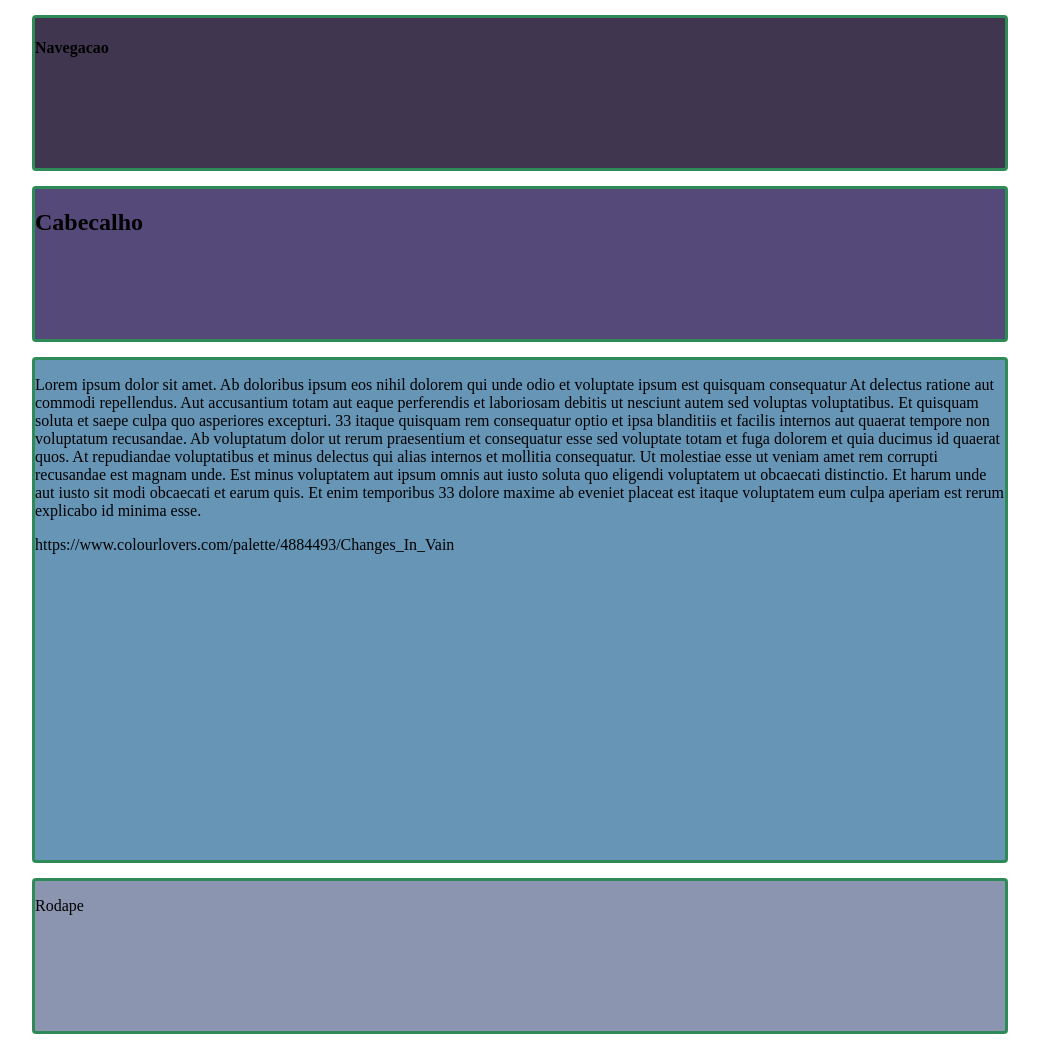
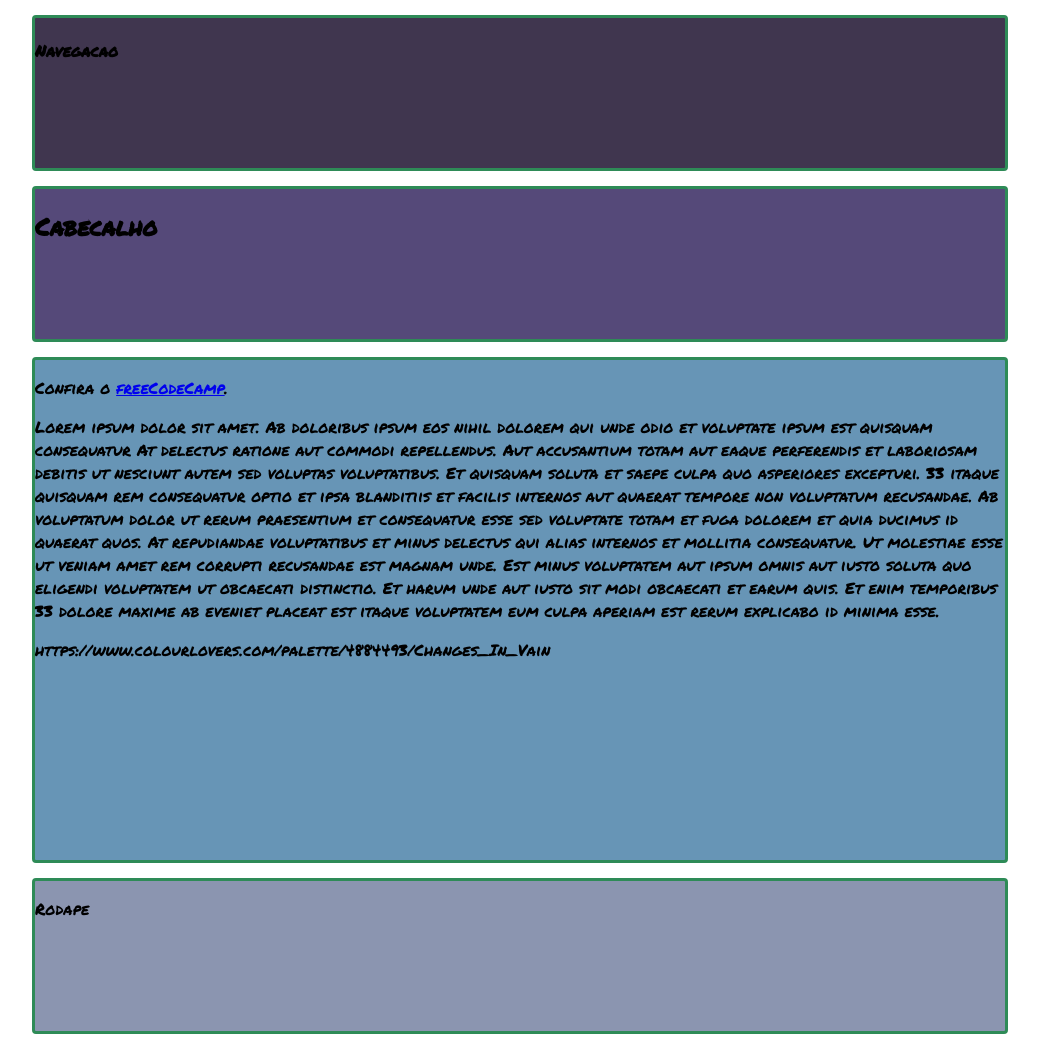
Before and after one commit to MarcoPCS/Novo-repositorio, a plain HTML site: page site/index.html in a window 1280 px wide. Shown: the whole page, without its empty margins (120-1159 px from the left). Drawn offline with Linux system fonts and the light colour scheme.

Commit message:
adicionando css e algumas modificações

```diff
--- /dev/null
+++ b/site/css/style.css
@@ -0,0 +1,33 @@
+@import url('https://fonts.googleapis.com/css2?family=Permanent+Marker&display=swap');
+.styleGeral{
+    border: 3px solid;
+    margin-left: auto;
+    margin-right: auto;
+    width: 970px;
+    margin-top: 15px;
+    border-radius: 4px;
+    font-family: 'Permanent Marker', cursive;
+    position: relative;
+}
+#stylenav{
+    border-color:seagreen;
+    height: 150px;
+    background-color: #40364F;
+}
+#styleheader{
+    border-color: seagreen;
+    height: 150px;
+    background-color: #554979;
+}
+
+#stylediv{
+    border-color: seagreen;
+    height: 500px;
+    background-color: #6795B6;
+    }
+
+#stylefooter{
+    border-color: seagreen;
+    height: 150px;
+    background-color: #8B95B0;
+}
--- a/site/index.html
+++ b/site/index.html
@@ -4,63 +4,20 @@
     <meta charset="UTF-8">
     <meta http-equiv="X-UA-Compatible" content="IE=edge">
     <meta name="viewport" content="width=nv, initial-scale=1.0">
+    <link rel="stylesheet" href="./css/style.css">
     <title>Document</title>
-    <style>
-        nav{
-        border: 3px solid;
-        margin-left: auto;
-        margin-right: auto;
-        width: 970px;
-        margin-top: 15px;
-        border-color:seagreen;
-        border-radius: 4px;
-        height: 150px;
-        background-color: #40364F;
-
-        }
-        header{
-        border: 3px solid;
-        margin-left: auto;
-        margin-right: auto;
-        width: 970px;
-        margin-top: 15px;
-        border-color: seagreen;
-        border-radius: 4px;
-        height: 150px;
-        background-color: #554979;
-        }
-        div{
-        border: 3px solid;
-        margin-left: auto;
-        margin-right: auto;
-        width: 970px;
-        margin-top: 15px;
-        border-color: seagreen;
-        border-radius: 4px;
-        height: 500px;
-        background-color: #6795B6;
-        }
-        footer{
-        border: 3px solid;
-        margin-left: auto;
-        margin-right: auto;
-        width: 970px;
-        margin-top: 15px;
-        border-color: seagreen;
-        border-radius: 4px;
-        height: 150px;
-        background-color: #8B95B0;
-        }
-    </style>
 </head>
 <body>
-    <nav>
+    <nav class="styleGeral" id="stylenav">
         <h4>Navegacao</h4>
     </nav>
-    <header>
+    <header class="styleGeral" id="styleheader">
         <h2>Cabecalho</h2>
     </header>
-    <div>
+    <div class="styleGeral" id="stylediv">
+
+        <p>Confira o <a href="https://www.freecodecamp.org/" target="_blank">freeCodeCamp</a>.</p>
+
         <p>Lorem ipsum dolor sit amet. Ab doloribus ipsum eos nihil dolorem qui unde odio et voluptate ipsum est quisquam consequatur At delectus ratione aut commodi repellendus. Aut accusantium totam aut eaque perferendis et laboriosam debitis ut nesciunt autem sed voluptas voluptatibus. Et quisquam soluta et saepe culpa quo asperiores excepturi. 33 itaque quisquam rem consequatur optio et ipsa blanditiis et facilis internos aut quaerat tempore non voluptatum recusandae.
 
             Ab voluptatum dolor ut rerum praesentium et consequatur esse sed voluptate totam et fuga dolorem et quia ducimus id quaerat quos. At repudiandae voluptatibus et minus delectus qui alias internos et mollitia consequatur.
@@ -69,7 +26,7 @@
 
             https://www.colourlovers.com/palette/4884493/Changes_In_Vain
     </div>
-    <footer>
+    <footer class="styleGeral" id="stylefooter">
         <p>Rodape</p>
     </footer>
 </body>
```
